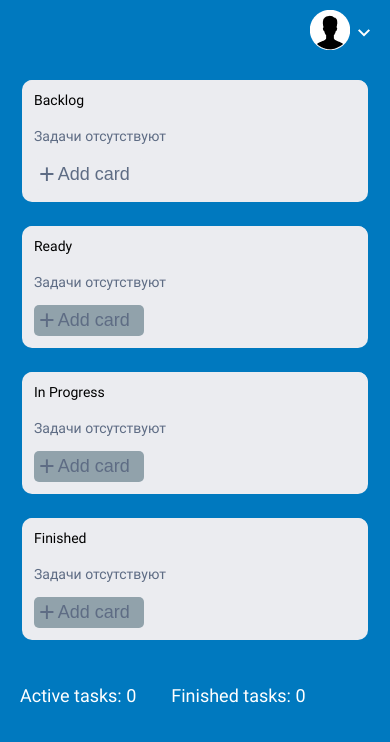
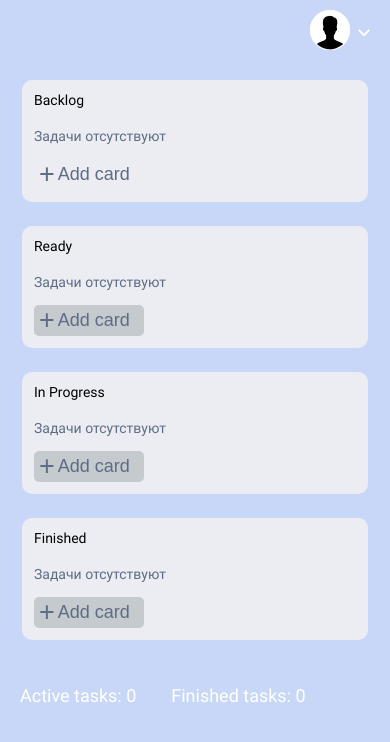
Before and after one commit to Dzasikivarasi/Kanban-Desk, a React (Create React App) app: page / in a window 390 px wide. Shown: the top 742 px of the page. Built offline with nearby package versions, Linux system fonts and the light colour scheme.

Commit message:
change styles

```diff
--- a/public/styles/style.css
+++ b/public/styles/style.css
@@ -50,7 +50,7 @@ ul {
 
 /* Общие стили */
 .container {
-    background: #0067A3;
+    background: #92A9FC;
     width: 100vw;
     height: 100vh;
     overflow: hidden;
@@ -115,7 +115,7 @@ ul {
 /* Мэйн */
 .content {
     position: relative;
-    background: #0079BF;
+    background: #C8D7F8;
     padding: 20px 22px 35px;
     height: calc(100vh - 120px);
 }
@@ -139,7 +139,7 @@ ul {
     flex-direction: column;
     align-self: flex-start;
     border-radius: 10px;
-    background: #EBECF0;
+    background: #EBEDF3;
     padding: 12px;
     justify-content: flex-start;
     z-index: 2;
@@ -161,7 +161,7 @@ ul {
     left: -5px;
     width: 110%;
     height: 45px;
-    background-color: #EBECF0;
+    background-color: #EBEDF3;
     z-index: -1;
 }
 
@@ -229,7 +229,7 @@ ul {
 }
 
 .add-btn {
-    background: #EBECF0;
+    background: #EBEDF3;
     color: #5E6C84
 }
 
@@ -242,18 +242,18 @@ ul {
 }
 
 .submit-btn {
-    background: #0079BF;
+    background: #8D8DDE;
     color: #FFF;
     justify-content: center;
     width: 102px;
 }
 
 .submit-btn:hover {
-    background: #4394C3;
+    background: #92A9FC;
 }
 
 .card-btn:disabled {
-    background-color: #91a2ab;
+    background-color: #C4CACD;
     cursor: not-allowed;
 }
 
@@ -327,7 +327,7 @@ div.btn-plus {
 
 .modal-textarea {
     width: 100%;
-    border: solid 1px #EBECF0;
+    border: solid 1px #EBEDF3;
     border-radius: 5px;
     padding: 10px;
     color: #5E6C84;
@@ -374,7 +374,7 @@ div.btn-plus {
 
 @media screen and (max-width: 600px) {
     .container {
-        background-color: #0079BF;
+        background-color: #C8D7F8;
     }
 
     .footer_user {
```
